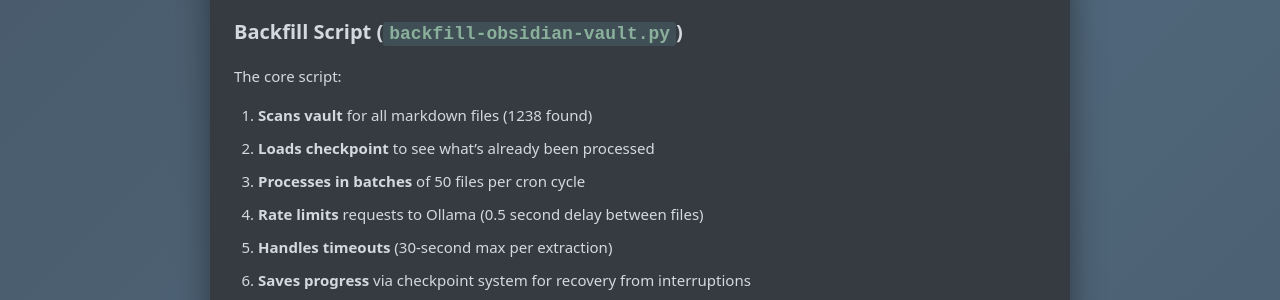
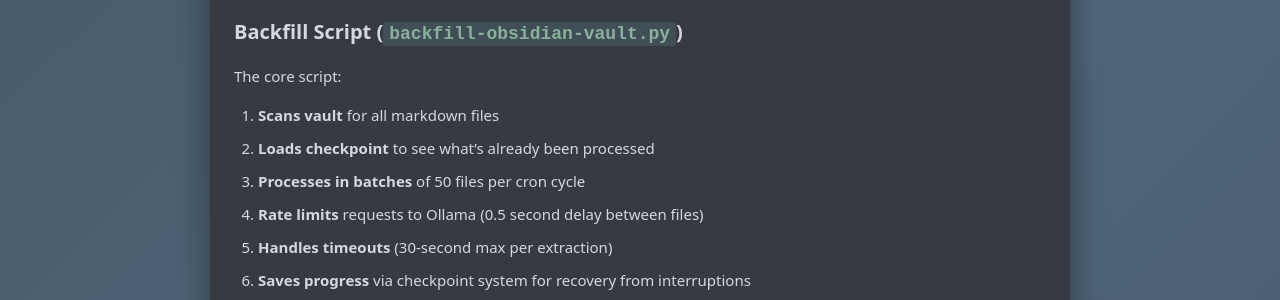
Before and after one commit to ShaneDugas/shanedugas.github.io, a Jekyll site: the page built from _posts/2026-01-23-obsidian-semantic-memory.md, in a window 1280 px wide and 900 px high, scrolled down 3103 px. Shown: the part 155-455 px from the top of the window. Built offline with Jekyll 4.4.1, drawn with Linux system fonts in a browser that asks for light colours.

Commit message:
Tidy posts: remove specific vault count (01-23), trim blank lines (01-25)

```diff
--- a/_posts/2026-01-23-obsidian-semantic-memory.md
+++ b/_posts/2026-01-23-obsidian-semantic-memory.md
@@ -113,7 +113,7 @@ This runs entirely locally. Ollama (my local LLM) extracts memories. PostgreSQL
 
 The core script:
 
-1. **Scans vault** for all markdown files (1238 found)
+1. **Scans vault** for all markdown files
 2. **Loads checkpoint** to see what's already been processed
 3. **Processes in batches** of 50 files per cron cycle
 4. **Rate limits** requests to Ollama (0.5 second delay between files)
```
Also changed, not shown: _posts/2026-01-25-ollama-workload-routing-60-percent-cost-reduction.md (+0 -2 lines).
